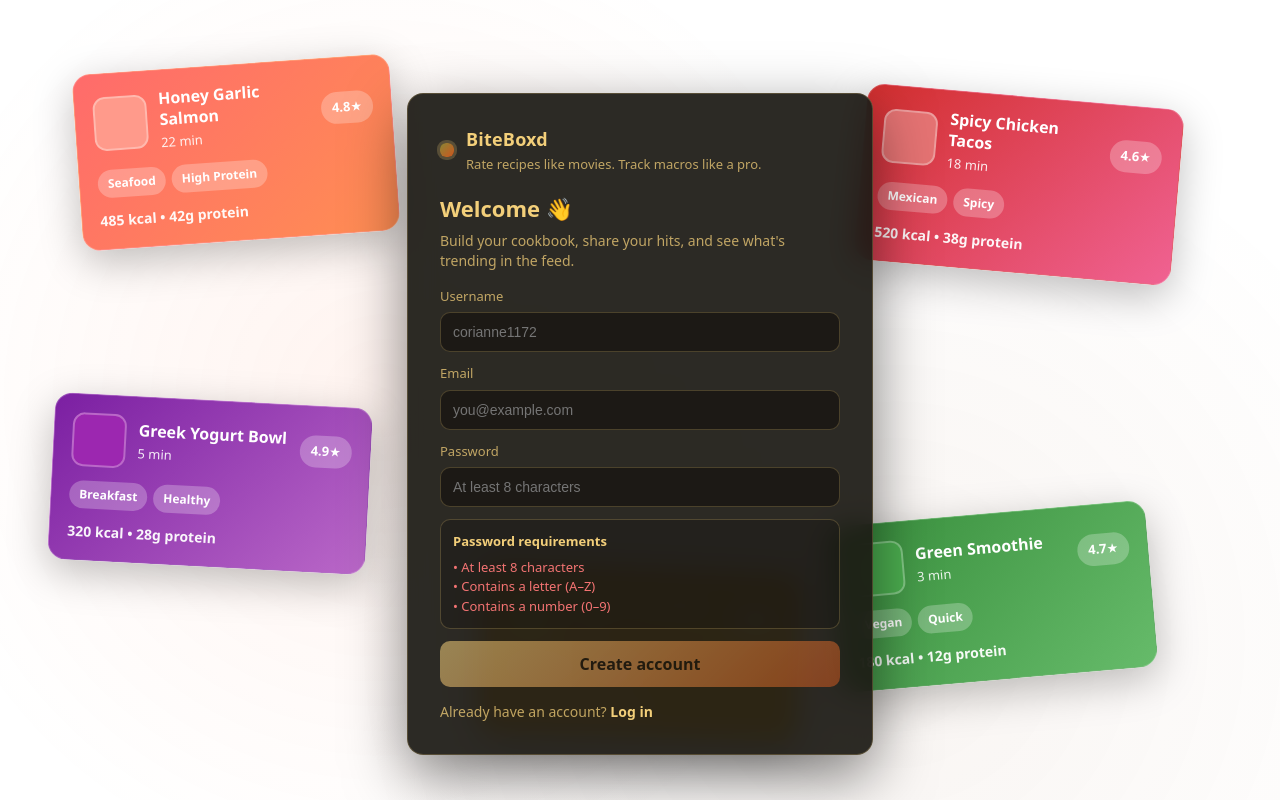
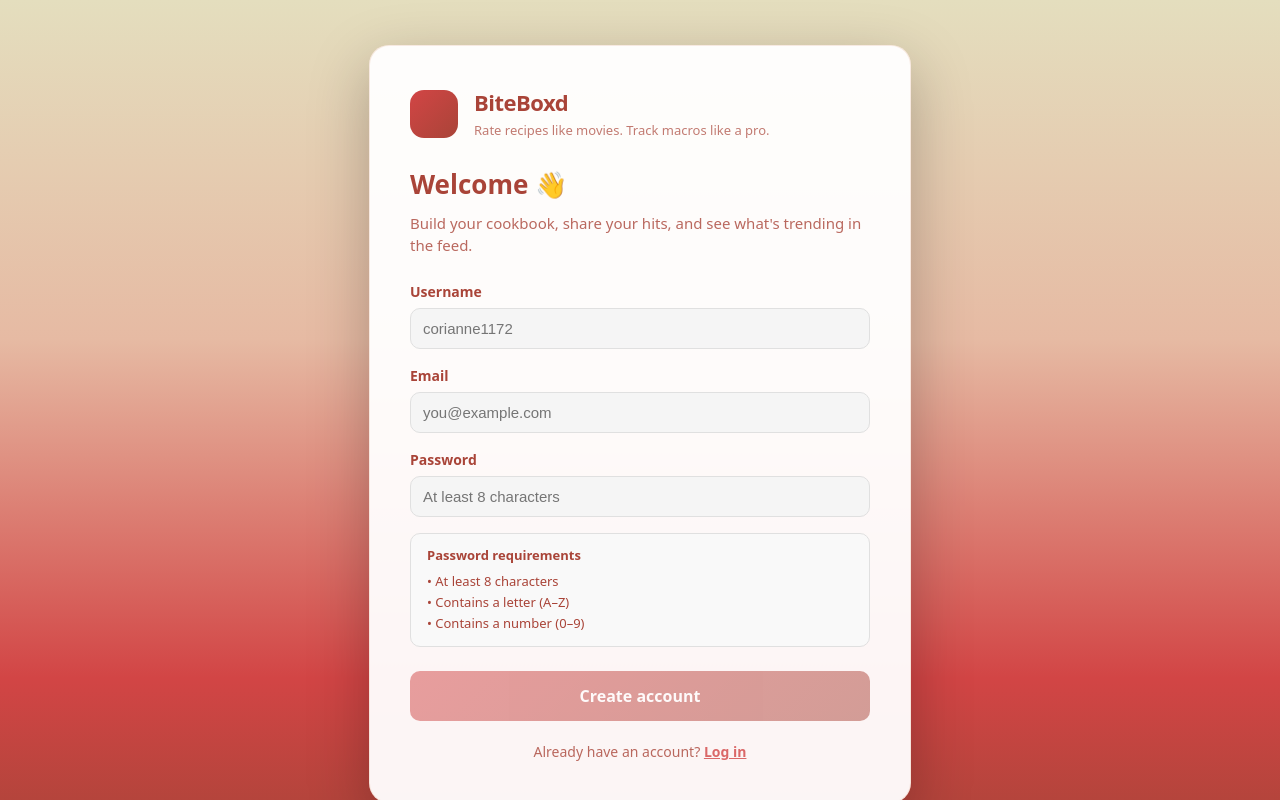
Before and after one commit to Corianne1172/biteboxd, a React app in the folder frontend/: page /register in a window 1280 px wide. Built offline with nearby package versions, Linux system fonts and the light colour scheme; the HTML template or start-up script is replaced by a standard one.

Commit message:
Refactor PasswordRules, Login, and Register components to enhance styling, improve layout consistency, and update color schemes for better visual appeal and user experience.

```diff
--- a/frontend/src/components/Auth/PasswordRules.jsx
+++ b/frontend/src/components/Auth/PasswordRules.jsx
@@ -1,6 +1,6 @@
 export default function PasswordRules({ rules }) {
   const ruleLine = (ok, text) => (
-    <div style={{ color: ok ? "var(--color-cream)" : "rgba(255, 120, 120, 0.95)" }}>
+    <div style={{ color: ok ? "#28a745" : "#A94438", fontWeight: ok ? 600 : 400 }}>
       {ok ? "✓" : "•"} {text}
     </div>
   );
@@ -8,16 +8,16 @@ export default function PasswordRules({ rules }) {
   return (
     <div
       style={{
-        padding: "var(--spacing-md)",
-        borderRadius: "var(--radius-md)",
-        border: "1px solid var(--color-line)",
-        background: "rgba(20,18,15,0.35)",
+        padding: "12px 16px",
+        borderRadius: "10px",
+        border: "1px solid #E0E0E0",
+        background: "#F9F9F9",
       }}
     >
-      <div style={{ fontSize: 13, fontWeight: 700, marginBottom: "var(--spacing-xs)", color: "var(--color-cream)" }}>
+      <div style={{ fontSize: 13, fontWeight: 700, marginBottom: 6, color: "#A94438" }}>
         Password requirements
       </div>
-      <div style={{ fontSize: 13, lineHeight: 1.5 }}>
+      <div style={{ fontSize: 13, lineHeight: 1.6 }}>
         {ruleLine(rules.length, "At least 8 characters")}
         {ruleLine(rules.letter, "Contains a letter (A–Z)")}
         {ruleLine(rules.number, "Contains a number (0–9)")}
--- a/frontend/src/pages/Login.jsx
+++ b/frontend/src/pages/Login.jsx
@@ -1,7 +1,6 @@
 import { useState, useEffect } from "react";
 import { useNavigate, Link } from "react-router-dom";
 import { useAuth } from "../context/AuthContext";
-import RecipeCollage from "../components/RecipeCollage";
 import { FormField } from "../components/UI/FormField";
 import FocusInput from "../components/UI/FocusInput";
 import FocusButton from "../components/UI/FocusButton";
@@ -37,35 +36,29 @@ export default function Login() {
 
   const containerStyles = {
     ...styles.formCard,
-    maxWidth: isSmallScreen ? "100%" : 400,
-    padding: isSmallScreen ? 24 : 32,
+    maxWidth: isSmallScreen ? "100%" : 460,
+    padding: isSmallScreen ? 32 : 40,
   };
 
   const formStyles = {
     ...styles.form,
-    gap: isSmallScreen ? "var(--spacing-sm)" : "var(--spacing-md)",
+    gap: isSmallScreen ? 12 : 16,
   };
 
   return (
     <div style={styles.pageContainer}>
-      {/* Background with RecipeCollage */}
-      <div style={styles.backgroundLayer}>
-        <RecipeCollage />
-      </div>
-
-      {/* Foreground content overlay */}
-      <div style={styles.contentOverlay}>
+      <div style={styles.contentWrapper}>
         <div style={containerStyles}>
-          {/* Brand + Welcome */}
+          {/* Brand + Logo */}
           <div style={styles.brandRow}>
-            <div style={styles.logoDot} />
+            <div style={styles.logo} />
             <div>
               <div style={styles.brand}>BiteBoxd</div>
               <div style={styles.tagline}>Rate recipes like movies. Track macros like a pro.</div>
             </div>
           </div>
 
-          <div style={{ marginTop: 18 }}>
+          <div style={{ marginTop: 24 }}>
             <div style={styles.welcome}>Welcome back 👋</div>
             <div style={styles.pitch}>
               Sign in to access your recipes and continue tracking your favorites.
@@ -85,6 +78,7 @@ export default function Login() {
                 placeholder="you@example.com"
                 autoComplete="email"
                 required
+                style={styles.input}
               />
             </FormField>
 
@@ -96,10 +90,11 @@ export default function Login() {
                 type="password"
                 autoComplete="current-password"
                 required
+                style={styles.input}
               />
             </FormField>
 
-            <FocusButton type="submit" variant="primary">
+            <FocusButton type="submit" variant="primary" style={styles.submitButton}>
               Sign In
             </FocusButton>
           </form>
@@ -115,95 +110,106 @@ export default function Login() {
 
 const styles = {
   pageContainer: {
-    position: "relative",
+    width: "100vw",
     minHeight: "100vh",
-    width: "100%",
-    overflow: "hidden",
+    background: "linear-gradient(180deg, #E6BAA3 0%, #D24545 50%, #A94438 100%)",
+    margin: 0,
+    overflowX: "hidden",
   },
-  backgroundLayer: {
-    position: "fixed",
-    inset: 0,
-    zIndex: 0,
-  },
-  contentOverlay: {
-    position: "relative",
-    zIndex: 1,
+  contentWrapper: {
     minHeight: "100vh",
     display: "flex",
     alignItems: "center",
     justifyContent: "center",
-    padding: "var(--spacing-lg)",
+    padding: 24,
   },
   formCard: {
     width: "100%",
-    background: "rgba(27, 24, 19, 0.92)",
-    border: "1px solid var(--color-line)",
-    borderRadius: "var(--radius-lg)",
-    boxShadow: "0 20px 60px rgba(0,0,0,0.5)",
-    backdropFilter: "blur(12px)",
+    background: "rgba(255, 255, 255, 0.95)",
+    borderRadius: 20,
+    boxShadow: "0 20px 60px rgba(0, 0, 0, 0.25)",
+    border: "1px solid rgba(230, 186, 163, 0.3)",
   },
   brandRow: {
     display: "flex",
-    gap: "var(--spacing-md)",
+    gap: 16,
     alignItems: "center",
   },
-  logoDot: {
-    width: 14,
-    height: 14,
-    borderRadius: 6,
-    background: "linear-gradient(135deg, var(--color-olive), var(--color-orange))",
-    boxShadow: "0 0 0 3px var(--color-line)",
+  logo: {
+    width: 48,
+    height: 48,
+    borderRadius: 14,
+    background: "linear-gradient(135deg, #D24545 0%, #A94438 100%)",
     flexShrink: 0,
   },
   brand: {
-    fontSize: 18,
-    fontWeight: 800,
-    letterSpacing: 0.2,
-    color: "var(--color-cream)",
+    fontSize: 22,
+    fontWeight: 900,
+    letterSpacing: -0.5,
+    color: "#A94438",
   },
   tagline: {
     fontSize: 13,
-    color: "var(--color-muted)",
+    color: "#A94438",
+    opacity: 0.7,
     marginTop: 2,
   },
   welcome: {
-    fontSize: 22,
-    fontWeight: 800,
-    marginBottom: "var(--spacing-xs)",
-    color: "var(--color-cream)",
+    fontSize: 26,
+    fontWeight: 900,
+    marginBottom: 8,
+    color: "#A94438",
   },
   pitch: {
-    color: "var(--color-muted)",
-    fontSize: 14,
-    lineHeight: 1.4,
+    color: "#A94438",
+    opacity: 0.8,
+    fontSize: 15,
+    lineHeight: 1.5,
   },
   error: {
-    marginTop: 14,
-    padding: "var(--spacing-sm) var(--spacing-md)",
-    borderRadius: "var(--radius-md)",
-    background: "var(--color-error-bg)",
-    border: "1px solid var(--color-error-border)",
-    color: "var(--color-error-text)",
+    marginTop: 20,
+    padding: "12px 16px",
+    borderRadius: 10,
+    background: "rgba(210, 69, 69, 0.1)",
+    border: "1px solid rgba(210, 69, 69, 0.3)",
+    color: "#D24545",
     fontSize: 14,
   },
   form: {
     display: "grid",
-    marginTop: 16,
+    marginTop: 24,
   },
   label: {
     display: "grid",
-    gap: "var(--spacing-xs)",
-    fontSize: 13,
-    color: "var(--color-muted)",
+    gap: 6,
+    fontSize: 14,
+    fontWeight: 600,
+    color: "#A94438",
+  },
+  input: {
+    background: "#F5F5F5",
+    border: "1px solid #E0E0E0",
+    color: "#333333",
+    fontSize: 15,
+  },
+  submitButton: {
+    fontSize: 16,
+    fontWeight: 700,
+    padding: "14px 24px",
+    background: "linear-gradient(135deg, #D24545 0%, #A94438 100%)",
+    color: "white",
+    marginTop: 8,
   },
   footer: {
-    marginTop: 14,
+    marginTop: 20,
     fontSize: 14,
-    color: "var(--color-muted)",
+    color: "#A94438",
+    opacity: 0.8,
+    textAlign: "center",
   },
   link: {
-    color: "var(--color-cream)",
-    fontWeight: 800,
-    textDecoration: "none",
+    color: "#D24545",
+    fontWeight: 700,
+    textDecoration: "underline",
   },
 };
--- a/frontend/src/pages/Register.jsx
+++ b/frontend/src/pages/Register.jsx
@@ -1,7 +1,6 @@
 import { useMemo, useState, useEffect } from "react";
 import { useNavigate, Link } from "react-router-dom";
 import { useAuth } from "../context/AuthContext";
-import RecipeCollage from "../components/RecipeCollage";
 import PasswordRules from "../components/Auth/PasswordRules";
 import { FormField } from "../components/UI/FormField";
 import FocusInput from "../components/UI/FocusInput";
@@ -56,35 +55,29 @@ export default function Register() {
 
   const containerStyles = {
     ...styles.formCard,
-    maxWidth: isSmallScreen ? "100%" : 400,
-    padding: isSmallScreen ? 24 : 32,
+    maxWidth: isSmallScreen ? "100%" : 460,
+    padding: isSmallScreen ? 32 : 40,
   };
 
   const formStyles = {
     ...styles.form,
-    gap: isSmallScreen ? "var(--spacing-sm)" : "var(--spacing-md)",
+    gap: isSmallScreen ? 12 : 16,
   };
 
   return (
     <div style={styles.pageContainer}>
-      {/* Background with RecipeCollage */}
-      <div style={styles.backgroundLayer}>
-        <RecipeCollage />
-      </div>
-
-      {/* Foreground content overlay */}
-      <div style={styles.contentOverlay}>
+      <div style={styles.contentWrapper}>
         <div style={containerStyles}>
-          {/* Brand + Welcome */}
+          {/* Brand + Logo */}
           <div style={styles.brandRow}>
-            <div style={styles.logoDot} />
+            <div style={styles.logo} />
             <div>
               <div style={styles.brand}>BiteBoxd</div>
               <div style={styles.tagline}>Rate recipes like movies. Track macros like a pro.</div>
             </div>
           </div>
 
-          <div style={{ marginTop: 18 }}>
+          <div style={{ marginTop: 24 }}>
             <div style={styles.welcome}>Welcome 👋</div>
             <div style={styles.pitch}>
               Build your cookbook, share your hits, and see what's trending in the feed.
@@ -103,6 +96,7 @@ export default function Register() {
                 placeholder="corianne1172"
                 autoComplete="username"
                 required
+                style={styles.input}
               />
             </FormField>
 
@@ -114,6 +108,7 @@ export default function Register() {
                 placeholder="you@example.com"
                 autoComplete="email"
                 required
+                style={styles.input}
               />
             </FormField>
 
@@ -125,6 +120,7 @@ export default function Register() {
                 type="password"
                 autoComplete="new-password"
                 required
+                style={styles.input}
               />
             </FormField>
 
@@ -134,7 +130,11 @@ export default function Register() {
               type="submit"
               variant="primary"
               disabled={!passwordOk}
-              style={{ opacity: passwordOk ? 1 : 0.55 }}
+              style={{
+                ...styles.submitButton,
+                opacity: passwordOk ? 1 : 0.5,
+                cursor: passwordOk ? "pointer" : "not-allowed",
+              }}
             >
               Create account
             </FocusButton>
@@ -151,95 +151,106 @@ export default function Register() {
 
 const styles = {
   pageContainer: {
-    position: "relative",
+    width: "100vw",
     minHeight: "100vh",
-    width: "100%",
-    overflow: "hidden",
+    background: "linear-gradient(180deg, #E4DEBE 0%, #E6BAA3 40%, #D24545 80%, #A94438 100%)",
+    margin: 0,
+    overflowX: "hidden",
   },
-  backgroundLayer: {
-    position: "fixed",
-    inset: 0,
-    zIndex: 0,
-  },
-  contentOverlay: {
-    position: "relative",
-    zIndex: 1,
+  contentWrapper: {
     minHeight: "100vh",
     display: "flex",
     alignItems: "center",
     justifyContent: "center",
-    padding: "var(--spacing-lg)",
+    padding: 24,
   },
   formCard: {
     width: "100%",
-    background: "rgba(27, 24, 19, 0.92)",
-    border: "1px solid var(--color-line)",
-    borderRadius: "var(--radius-lg)",
-    boxShadow: "0 20px 60px rgba(0,0,0,0.5)",
-    backdropFilter: "blur(12px)",
+    background: "rgba(255, 255, 255, 0.95)",
+    borderRadius: 20,
+    boxShadow: "0 20px 60px rgba(0, 0, 0, 0.25)",
+    border: "1px solid rgba(230, 186, 163, 0.3)",
   },
   brandRow: {
     display: "flex",
-    gap: "var(--spacing-md)",
+    gap: 16,
     alignItems: "center",
   },
-  logoDot: {
-    width: 14,
-    height: 14,
-    borderRadius: 6,
-    background: "linear-gradient(135deg, var(--color-olive), var(--color-orange))",
-    boxShadow: "0 0 0 3px var(--color-line)",
+  logo: {
+    width: 48,
+    height: 48,
+    borderRadius: 14,
+    background: "linear-gradient(135deg, #D24545 0%, #A94438 100%)",
     flexShrink: 0,
   },
   brand: {
-    fontSize: 18,
-    fontWeight: 800,
-    letterSpacing: 0.2,
-    color: "var(--color-cream)",
+    fontSize: 22,
+    fontWeight: 900,
+    letterSpacing: -0.5,
+    color: "#A94438",
   },
   tagline: {
     fontSize: 13,
-    color: "var(--color-muted)",
+    color: "#A94438",
+    opacity: 0.7,
     marginTop: 2,
   },
   welcome: {
-    fontSize: 22,
-    fontWeight: 800,
-    marginBottom: "var(--spacing-xs)",
-    color: "var(--color-cream)",
+    fontSize: 26,
+    fontWeight: 900,
+    marginBottom: 8,
+    color: "#A94438",
   },
   pitch: {
-    color: "var(--color-muted)",
-    fontSize: 14,
-    lineHeight: 1.4,
+    color: "#A94438",
+    opacity: 0.8,
+    fontSize: 15,
+    lineHeight: 1.5,
   },
   error: {
-    marginTop: 14,
-    padding: "var(--spacing-sm) var(--spacing-md)",
-    borderRadius: "var(--radius-md)",
-    background: "var(--color-error-bg)",
-    border: "1px solid var(--color-error-border)",
-    color: "var(--color-error-text)",
+    marginTop: 20,
+    padding: "12px 16px",
+    borderRadius: 10,
+    background: "rgba(210, 69, 69, 0.1)",
+    border: "1px solid rgba(210, 69, 69, 0.3)",
+    color: "#D24545",
     fontSize: 14,
   },
   form: {
     display: "grid",
-    marginTop: 16,
+    marginTop: 24,
   },
   label: {
     display: "grid",
-    gap: "var(--spacing-xs)",
-    fontSize: 13,
-    color: "var(--color-muted)",
+    gap: 6,
+    fontSize: 14,
+    fontWeight: 600,
+    color: "#A94438",
+  },
+  input: {
+    background: "#F5F5F5",
+    border: "1px solid #E0E0E0",
+    color: "#333333",
+    fontSize: 15,
+  },
+  submitButton: {
+    fontSize: 16,
+    fontWeight: 700,
+    padding: "14px 24px",
+    background: "linear-gradient(135deg, #D24545 0%, #A94438 100%)",
+    color: "white",
+    marginTop: 8,
   },
   footer: {
-    marginTop: 14,
+    marginTop: 20,
     fontSize: 14,
-    color: "var(--color-muted)",
+    color: "#A94438",
+    opacity: 0.8,
+    textAlign: "center",
   },
   link: {
-    color: "var(--color-cream)",
-    fontWeight: 800,
-    textDecoration: "none",
+    color: "#D24545",
+    fontWeight: 700,
+    textDecoration: "underline",
   },
 };
```
